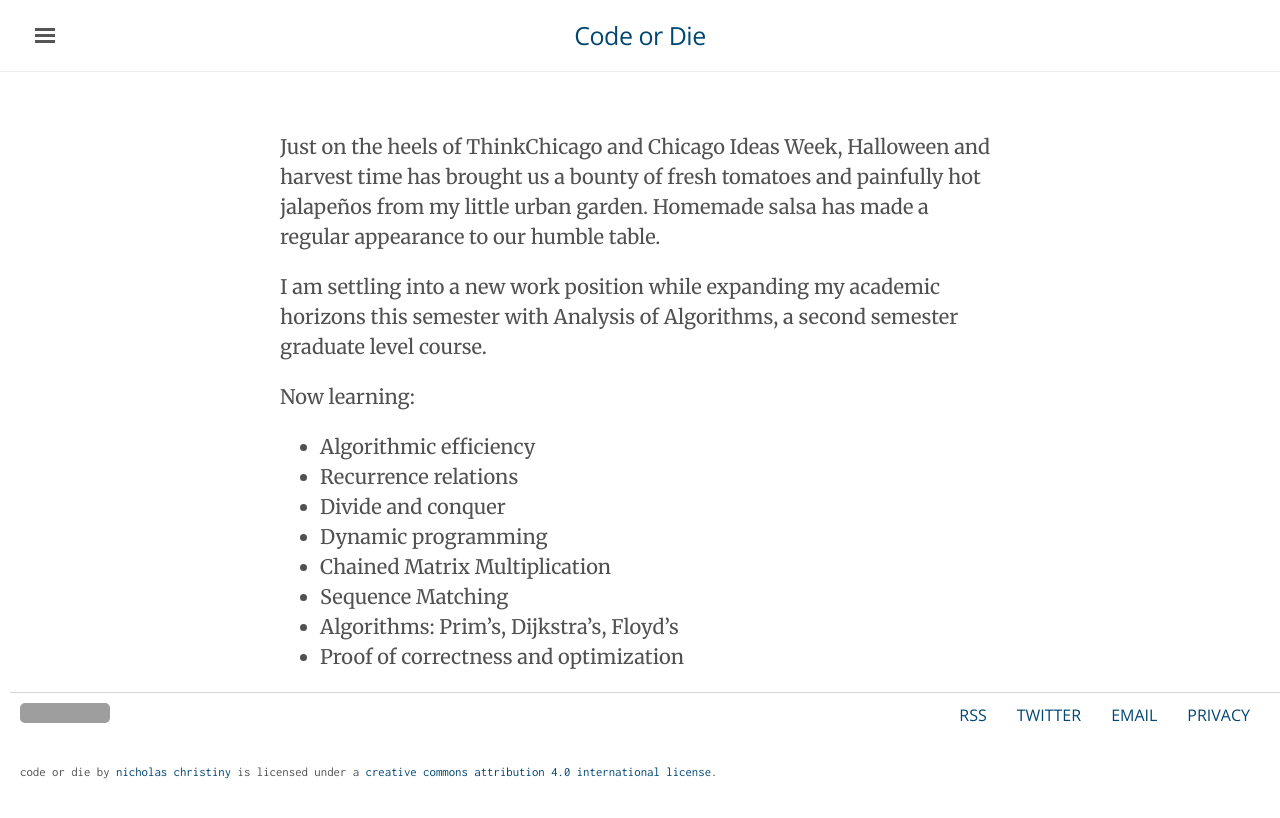
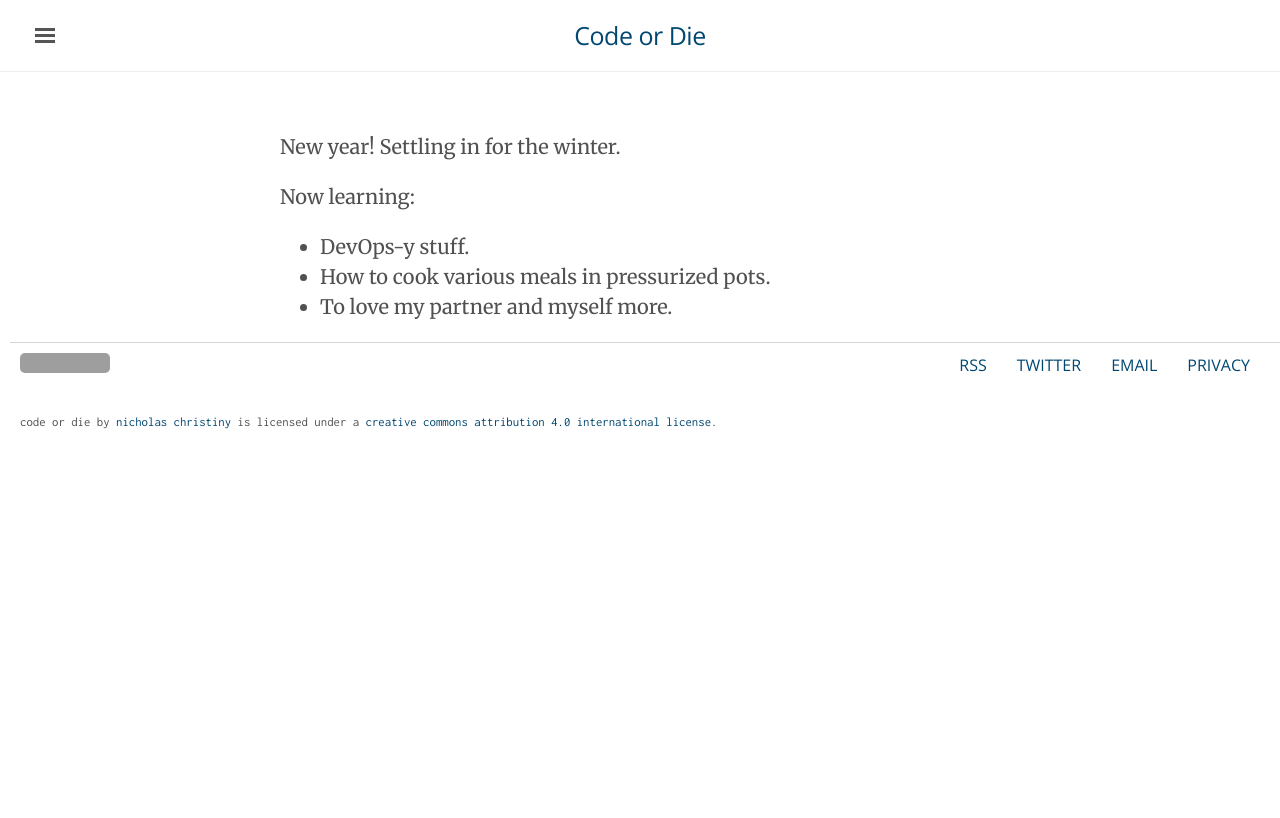
Before and after one commit to nchristiny/nchristiny.github.io, a Jekyll site: the page built from now/index.md, in a window 1280 px wide. Shown: the top 818 px of the page. Built offline with Jekyll 4.4.1, drawn with Linux system fonts in a browser that asks for light colours; grey boxes are pictures that could not be loaded.

Commit message:
update now

```diff
--- a/now/index.md
+++ b/now/index.md
@@ -2,16 +2,9 @@
 layout: default
 title: Now
 ---
-Just on the heels of ThinkChicago and Chicago Ideas Week, Halloween and harvest time has brought us a bounty of fresh tomatoes and painfully hot jalapeños from my little urban garden. Homemade salsa has made a regular appearance to our humble table.
-
-I am settling into a new work position while expanding my academic horizons this semester with Analysis of Algorithms, a second semester graduate level course.
+New year! Settling in for the winter.
 
 Now learning:
-* Algorithmic efficiency
-* Recurrence relations
-* Divide and conquer
-* Dynamic programming
-* Chained Matrix Multiplication
-* Sequence Matching
-* Algorithms: Prim's, Dijkstra's, Floyd's
-* Proof of correctness and optimization
+* DevOps-y stuff.
+* How to cook various meals in pressurized pots.
+* To love my partner and myself more.
```
